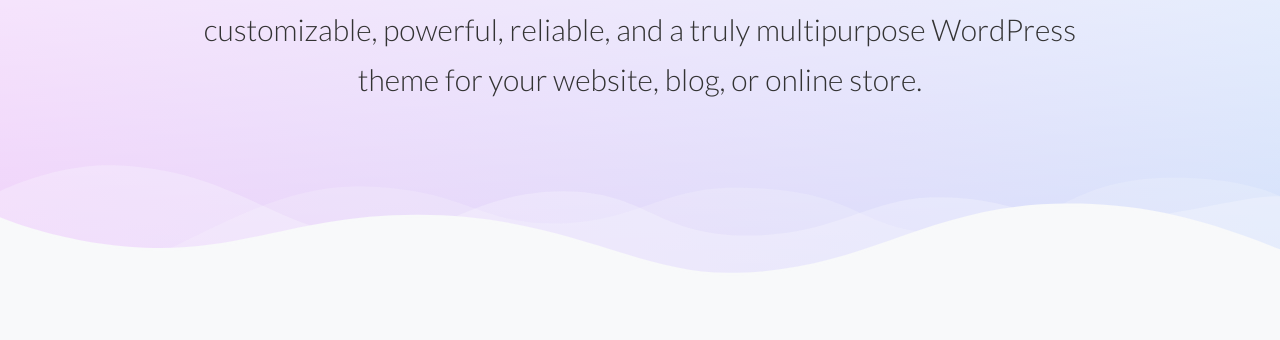
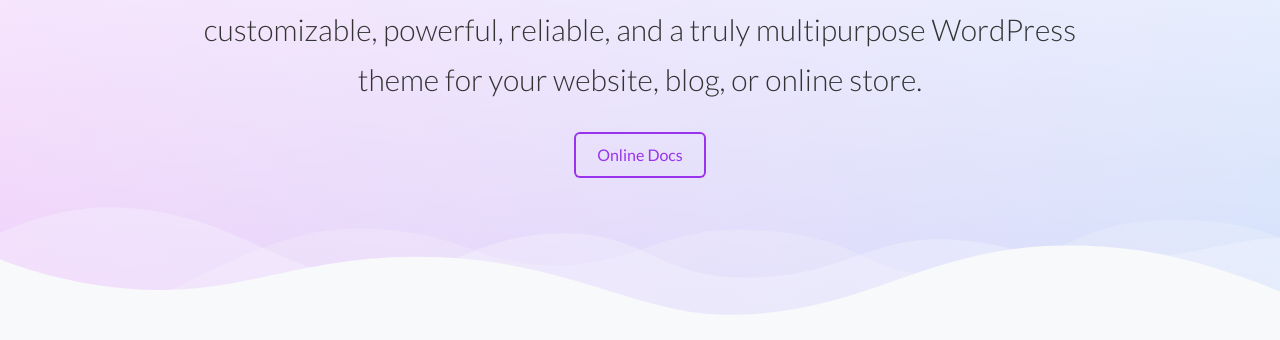
Before and after one commit to meshtheme/chillax, a plain HTML site: page index.html in a window 1280 px wide. Shown: the part 195-535 px from the top of the page. Drawn offline with Linux system fonts and the light colour scheme.

Commit message:
btn added

```diff
--- a/index.html
+++ b/index.html
@@ -5,7 +5,7 @@
     <meta http-equiv="X-UA-Compatible" content="IE=edge">
     <meta name="viewport" content="width=device-width, initial-scale=1.0">
     <link rel="shortcut icon" href="assets/img/favicon.png">
-    <title>Chillax ShowCase</title>
+    <title>Chillax Theme Showcase</title>
     <meta name="description" content="Chillax is a classic design, clean code, responsive, user friendly and highly customizable, powerful, reliable, a true multipurpose WordPress Theme.">
     <meta property="og:title" content="Chillax Theme Showcase">
     <meta property="og:site_name" content="MeshTheme">
@@ -435,6 +435,18 @@
         color: #fff;
         text-decoration: none;
       }
+    .buy-clx-btn.btn-docs{
+      width: auto;
+      display: inline-block;
+      text-align: center;
+      background: transparent;
+      box-shadow: 0px 0px 0px 2px #9933ee;
+      color: #9933ee;
+    }
+    .buy-clx-btn.btn-docs:hover{
+      background: #9933ee;
+      color: #fff;
+    }
     section.clx-video-intro-wrap {
         margin: 30px auto;
         text-align: center;
@@ -523,8 +535,9 @@
         </div>
         <div class="container">
             <div class="row">
-                <div class="col-md-12">
+                <div class="col-md-12 text-center">
                     <h1 class="clx-title"><strong>Chillax</strong> is a classic design, clean code, responsive, user friendly, highly customizable, powerful, reliable, and a truly multipurpose WordPress theme for your website, blog, or online store.</h1>
+                    <a href="https://meshtheme.github.io/chillax-docs/" target="_blank" class="buy-clx-btn btn-docs" type="button">Online Docs</a>
                 </div>
             </div>
         </div>
```
